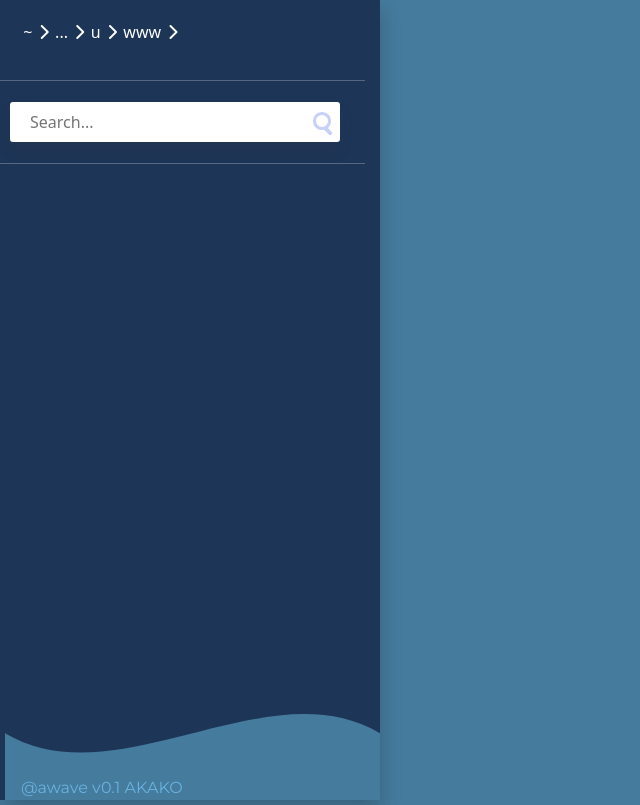
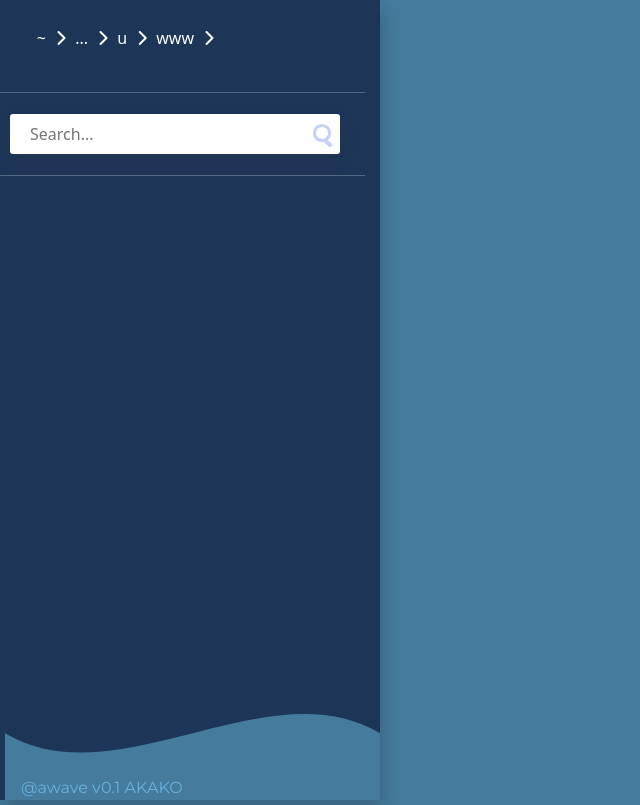
Before and after one commit to iqwrwq/awave, a PHP site: page / in a window 1280 px wide. Shown: the whole page, without its empty margins (0-640 px from the left). Run offline with PHP 8.4, Linux system fonts and the light colour scheme; classes that the project's autoload settings leave out are loaded by file name; some libraries are stand-ins or nearby versions.

Commit message:
bug(navbar): adjusted path-visibility when hovering, mainly css

```diff
--- a/.aw/app/css/components/navigation.css
+++ b/.aw/app/css/components/navigation.css
@@ -11,16 +11,25 @@
 }
 
 .navigation-bar--header {
-    padding: 20px;
-    display: flex;
-    flex-direction: row;
-    align-items: center;
     color: #fff;
     overflow: hidden;
 }
 
+.root-directory-path{
+    display: flex;
+    flex-direction: row;
+    align-items: center;
+    padding: 1rem 2rem;
+    border-radius: 20px;
+}
+
 .navigation-bar--header:hover {
+    z-index: 998;
     overflow: visible;
+}
+
+.navigation-bar--header:hover .root-directory-snippet {
+    z-index: 999;
 }
 
 .root-directory-snippet {
@@ -28,14 +37,20 @@
     flex-direction: row;
     align-items: center;
     background-color: #1D3557;
+    padding: 10px 0;
 }
 
 .root-directory-snippet > * {
-    padding: 0 .2rem;
+    padding: 0 .3rem;
 }
 
 .root-directory-snippet--text {
     white-space: nowrap;
+}
+
+.root-directory-path:last-child {
+    padding-right: 20px;
+    border-radius: 40px;
 }
 
 .labels{
--- a/.aw/app/pages/components/navbar/header/nav.header.html.twig
+++ b/.aw/app/pages/components/navbar/header/nav.header.html.twig
@@ -1,6 +1,7 @@
 {% block navbarHeader %}
     <div id="resizable" class="navigation-bar">
     <div class="navigation-bar--header">
+        <div class="root-directory-path">
             <div class="root-directory-snippet">
                 <div class="root-directory-snippet--text">~</div>
                 <i class="fas fa-chevron-right"></i>
@@ -17,6 +18,7 @@
                 </div>
             {% endif %}
         </div>
+    </div>
     {% if name %}
         <div class="labels">
             <span class="badge bg-primary text-light"><i class="fas fa-file"></i> {{ dir_data.total_files }}</span>
```
Lines whose indentation alone changed are shown as unchanged.
